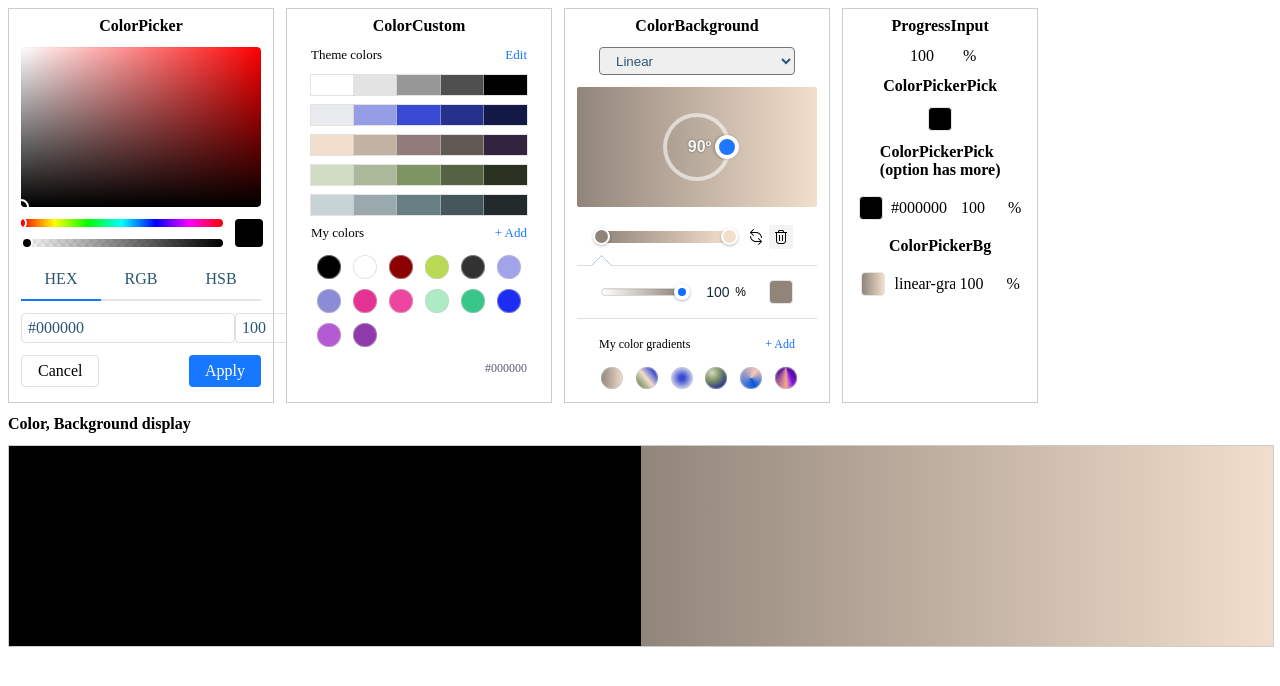
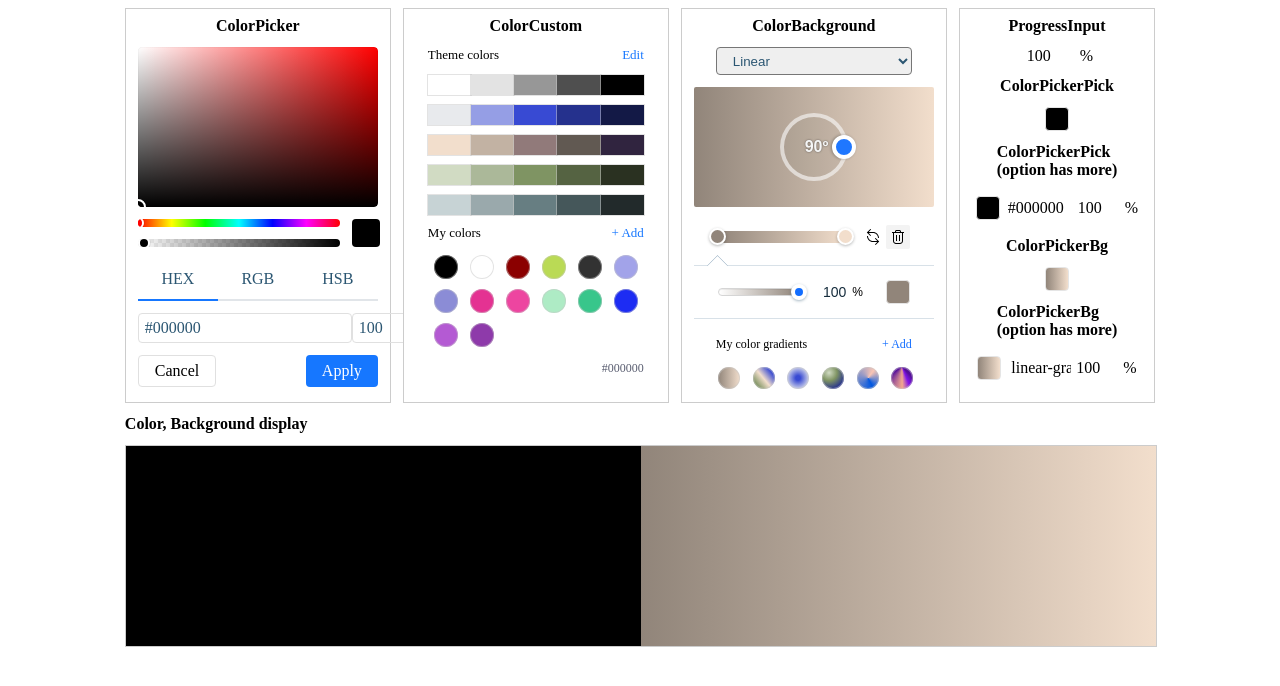
Before and after one commit to vuluu2k/v3-colorpicker-vn, a Vue app: page / in a window 1280 px wide. Shown: the top 686 px of the page. Built offline with nearby package versions, Linux system fonts and the light colour scheme.

Commit message:
improve: library

```diff
--- a/src/App.vue
+++ b/src/App.vue
@@ -42,6 +42,12 @@ const colorBackground = ref<string>("linear-gradient(90deg, rgba(145, 133, 122,
       </div>
       <VuColorPickerPick v-model:value="colorValue" :more="true" />
       <div class="title">ColorPickerBg</div>
+      <VuColorPickerBg v-model:value="colorBackground" />
+
+      <div class="title">
+        ColorPickerBg <br />
+        (option has more)
+      </div>
       <VuColorPickerBg v-model:value="colorBackground" :more="true" />
     </div>
   </div>
--- a/src/components/colorpickerbg/ColorPickerBg.vue
+++ b/src/components/colorpickerbg/ColorPickerBg.vue
@@ -193,7 +193,7 @@ export default {
           @keypress.stop
           @mouseup.prevent
         />
-        <VuProgressInput v-model:value="alpha" :disabled="selected === 'solid'" @change="handleAlphaChange" />
+        <VuProgressInput v-model:value="alpha" :disabled="selected === 'gradient'" @change="handleAlphaChange" />
       </div>
     </div>
 
--- a/src/components/progressinput/ProgressInput.vue
+++ b/src/components/progressinput/ProgressInput.vue
@@ -6,6 +6,10 @@ export default {
     value: {
       type: Number,
       default: 100
+    },
+    disabled: {
+      type: Boolean,
+      default: false
     }
   },
   data() {
@@ -17,6 +21,7 @@ export default {
   },
   methods: {
     handleChange(event) {
+      if (this.disabled) return;
       const value = Number(event.target.value);
       this.handleAlphaChange(value);
     },
@@ -25,6 +30,7 @@ export default {
       this.$emit("change", { alpha, selection: this.selection });
     },
     onMouseDown(event) {
+      if (this.disabled) return;
       this.startX = event.clientX;
       this.oldValue = this.value;
       document.addEventListener("mousemove", this.onMouseMove);
@@ -69,6 +75,7 @@ export default {
       min="0"
       max="100"
       :value="value"
+      :disabled="disabled"
       @change="handleChange"
       @keypress.stop
       @keydown.stop
--- a/src/style.scss
+++ b/src/style.scss
@@ -1,4 +1,9 @@
 body {
+  display: flex;
+  flex-direction: column;
+  align-items: center;
+  justify-content: center;
+  box-sizing: border-box;
   .wrapper {
     display: flex;
     flex-wrap: wrap;
```
